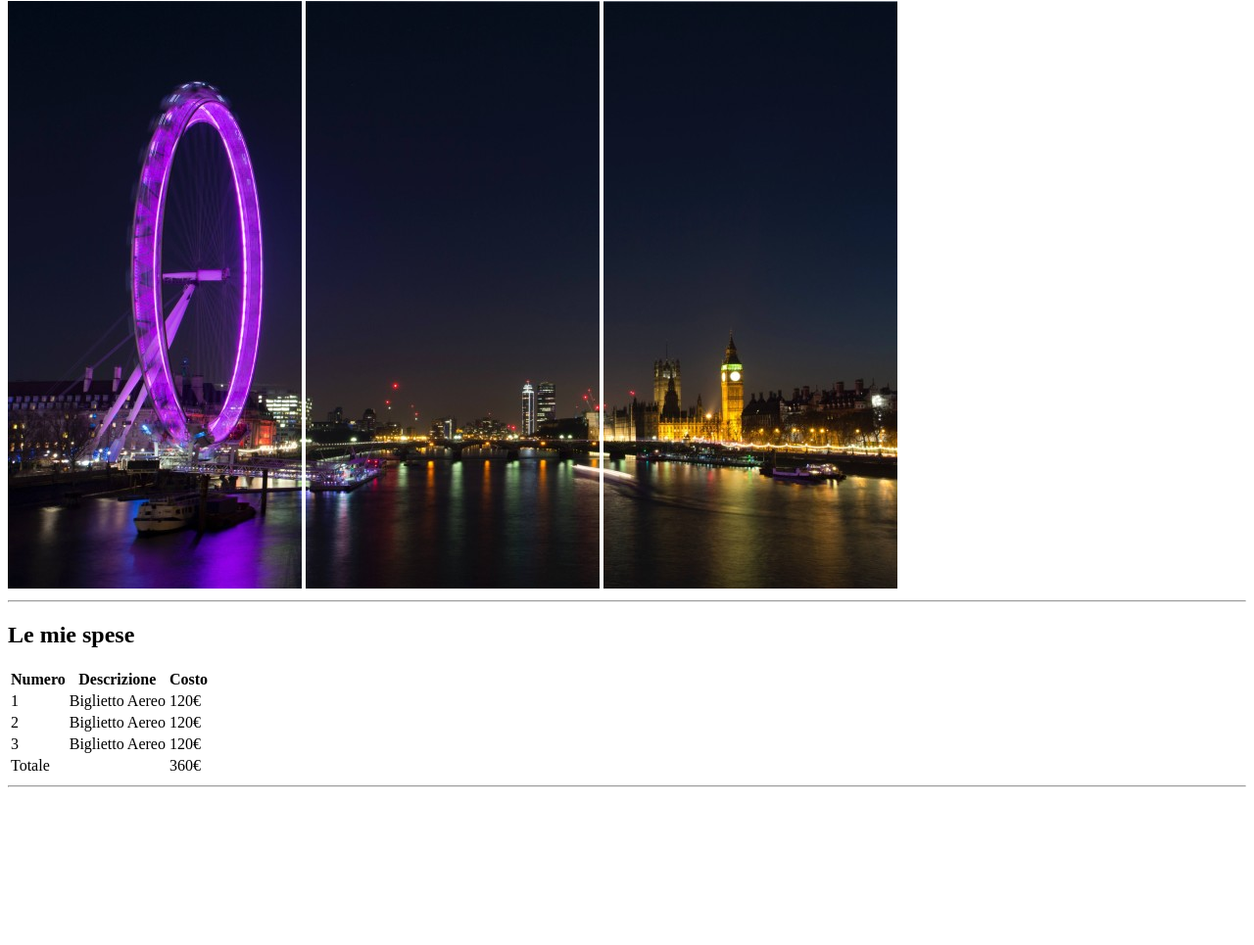
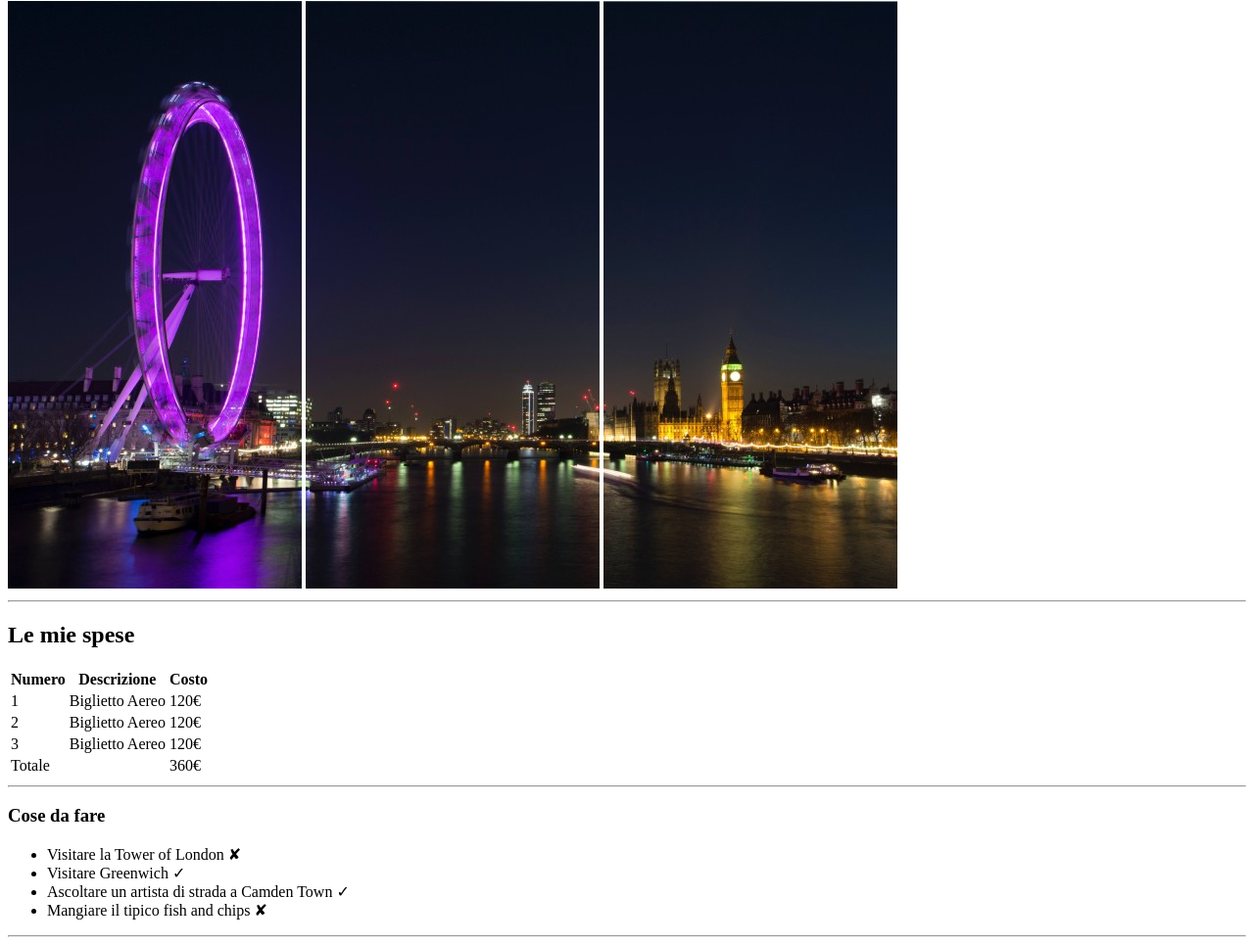
Before and after one commit to Giada92/html-london-trip, a plain HTML site: page index.html in a window 1280 px wide. Shown: the part 79-1044 px from the top of the page at 98% size. Before the commit the page ends 891 px from the top, so only its background shows below. Drawn offline with Linux system fonts and the light colour scheme.

Commit message:
Creazione seconda sezione

```diff
--- a/index.html
+++ b/index.html
@@ -55,9 +55,22 @@
                     </tr>
                 </tfoot>
             </table>
+            <hr>
         </section>
-        <hr>
         <!-- /Prima sezione -->
+        <!-- Seconda sezione -->
+        <section>
+            <h3>Cose da fare</h3>
+            <ul>
+                <li>Visitare la Tower of London &#x2718;</li>
+                <li>Visitare Greenwich &#10003;</li>
+                <li>Ascoltare un artista di strada a Camden Town &#10003;</li>
+                <li>Mangiare il tipico fish and chips &#x2718;</li>
+            </ul>
+            <hr>
+        </section>
+        <!-- /Seconda sezione -->
+
     </main>
 </body>
 </html>
```
